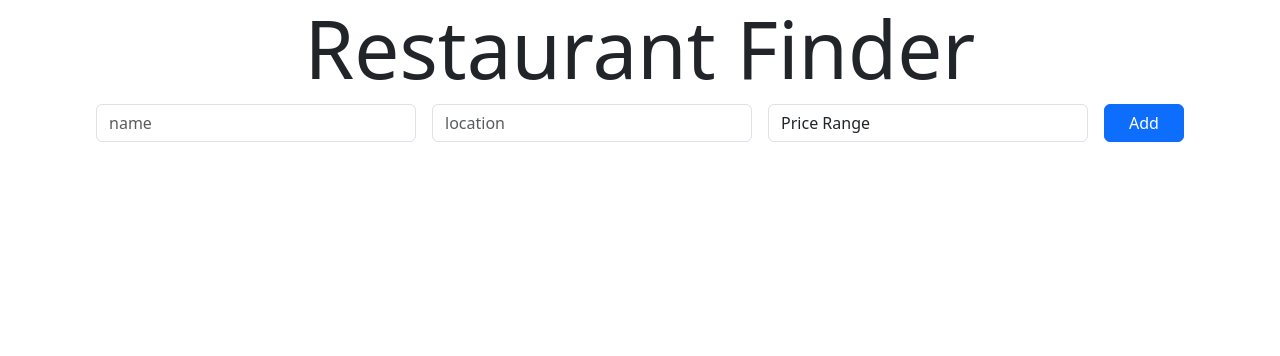
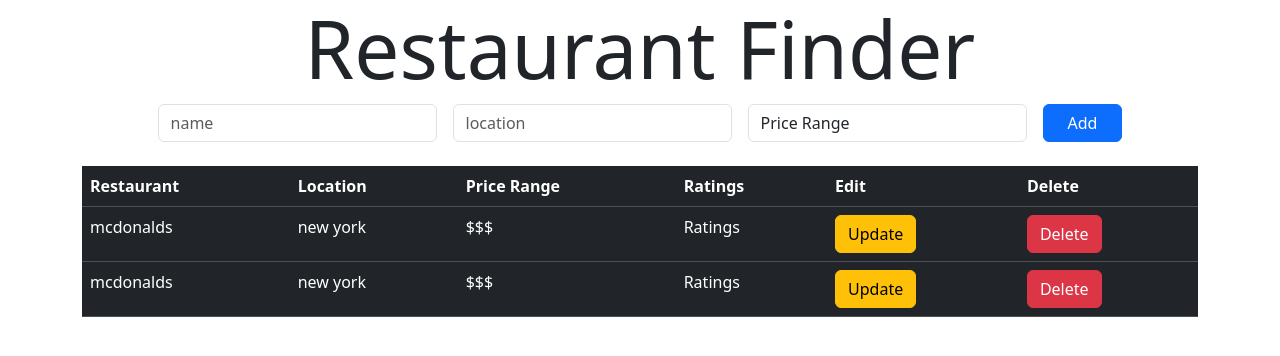
Before and after one commit to Chrisbin19/insight-hub, a React (Create React App) app in the folder client/: page / in a window 1280 px wide. Shown: the top 356 px of the page. Built offline with nearby package versions, Linux system fonts and the light colour scheme.

Commit message:
Completed the home page layout

```diff
--- a/client/src/App.jsx
+++ b/client/src/App.jsx
@@ -4,7 +4,7 @@
 import Home from './routes/Home';
 import UpdatePage  from './routes/UpdatePage';
 const App = ()=>{
-    return (<div>
+    return (<div className='container'>
         <Router>
             <Routes>
              <Route path="/" element={<Home />} />
--- a/client/src/components/RestaurantList.jsx
+++ b/client/src/components/RestaurantList.jsx
@@ -0,0 +1,45 @@
+import React from 'react'
+
+const RestaurantList = () => {
+  return (
+    <div className='list-group'>
+        <table className="table table-hover table-dark">
+            <thead>
+                <tr className='bg-primary'>
+                    <th scope='col'>Restaurant</th>
+                    <th scope='col'>Location</th>
+                    <th scope='col'>Price Range</th>
+                    <th scope='col'>Ratings</th>
+                    <th scope='col'>Edit</th>
+                    <th scope='col'>Delete</th>
+
+                </tr>
+            </thead>
+            <tbody>
+                <tr>
+                    <td>mcdonalds</td>
+                    <td>new york</td>
+                    <td>$$$</td>
+                    <td>Ratings</td>
+                    <td><button className="btn btn-warning">Update</button></td>
+                    <td>
+                        <button className="btn btn-danger">Delete</button>
+                    </td>
+                </tr>
+                 <tr>
+                    <td>mcdonalds</td>
+                    <td>new york</td>
+                    <td>$$$</td>
+                    <td>Ratings</td>
+                    <td><button className="btn btn-warning">Update</button></td>
+                    <td>
+                        <button className="btn btn-danger">Delete</button>
+                    </td>
+                </tr>
+            </tbody>
+        </table>
+    </div>
+  )
+}
+
+export default RestaurantList
--- a/client/src/routes/Home.jsx
+++ b/client/src/routes/Home.jsx
@@ -1,12 +1,14 @@
 import React from 'react'
 import Header from '../components/Header';
 import AddRestaurant from '../components/AddRestaurant';
+import RestaurantList from '../components/RestaurantList';
 
 const Home = () => {
   return (
     <div>
       <Header/>
       <AddRestaurant/>
+      <RestaurantList/>
     </div>
   )
 }
```
